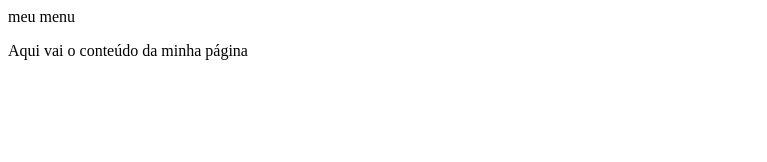
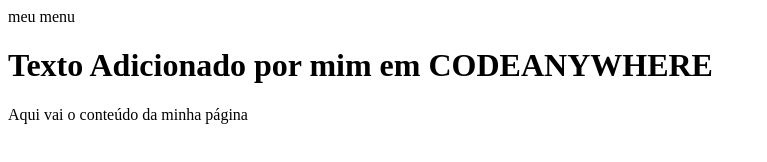
Before and after one commit to Medeiros2343/GITsite, a plain HTML site: page index.html in a window 1280 px wide. Shown: the whole page, without its empty margins (0-767 px from the left). Drawn offline with Linux system fonts and the light colour scheme.

Commit message:
Fiz uma alteração no Anywhere

```diff
--- a/index.html
+++ b/index.html
@@ -4,6 +4,9 @@
   <title> Olá, Meu nome é Gabriel de Medeiros </title>
 <body>
 <p> meu menu </p>
+  <h1>
+    Texto Adicionado por mim em CODEANYWHERE
+  </h1>
  Aqui vai o conteúdo da minha página
 </body>
 
```
